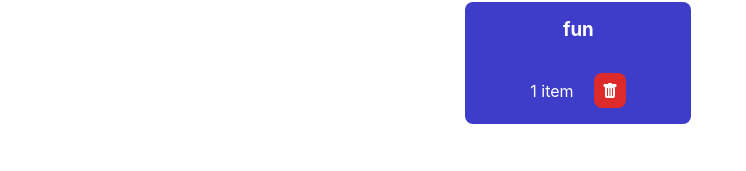
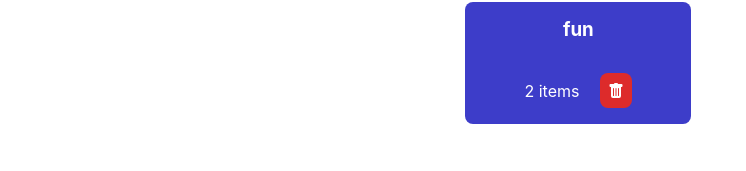
Before and after one commit to Blick7/react-todo, a React (Create React App) app: page / in a window 1280 px wide. Shown: the part 279-450 px from the top of the page, without its empty margins (0-746 px from the left). Built offline with nearby package versions, Linux system fonts and the light colour scheme.

Commit message:
feat: add label items count

```diff
--- a/src/components/Labels/LabelItem.js
+++ b/src/components/Labels/LabelItem.js
@@ -1,16 +1,30 @@
 import classes from './LabelItem.module.css';
 import { BsFillTrashFill } from 'react-icons/bs';
+import { useSelector } from 'react-redux';
 
 const LabelItem = (props) => {
+  const itemsSelector = useSelector((state) => state.todo.items);
+
   const deleteLabelHandler = () => {
     props.onDelete(props.title);
   };
 
+  let count = 0;
+  for (let item of itemsSelector) {
+    if (item.label === props.label) count++;
+  }
+
+  if (count > 1 || count === 0) {
+    count = `${count} items`;
+  } else {
+    count = `${count} item`;
+  }
+
   return (
     <li className={classes.label}>
-      <h3>{props.title}</h3>
+      <h3>{props.label}</h3>
       <div>
-        <div>1 item</div>
+        <div>{count}</div>
         <div onClick={deleteLabelHandler}>
           <BsFillTrashFill />
         </div>
--- a/src/components/Labels/Labels.js
+++ b/src/components/Labels/Labels.js
@@ -37,7 +37,7 @@ const Labels = () => {
       />
       <ul>
         {labelsState.map((item) => (
-          <LabelItem key={item} title={item} onDelete={deleteLabelHandler} />
+          <LabelItem key={item} label={item} onDelete={deleteLabelHandler} />
         ))}
       </ul>
     </div>
```
